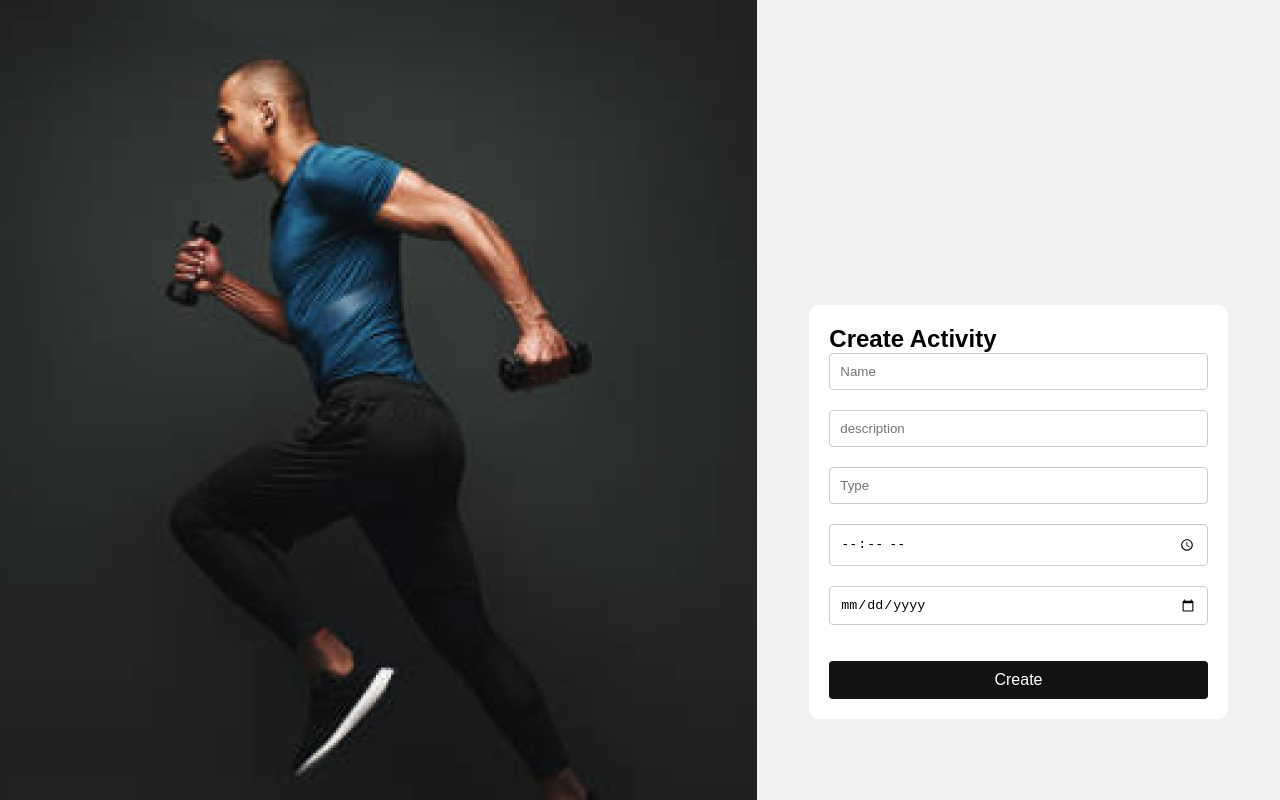
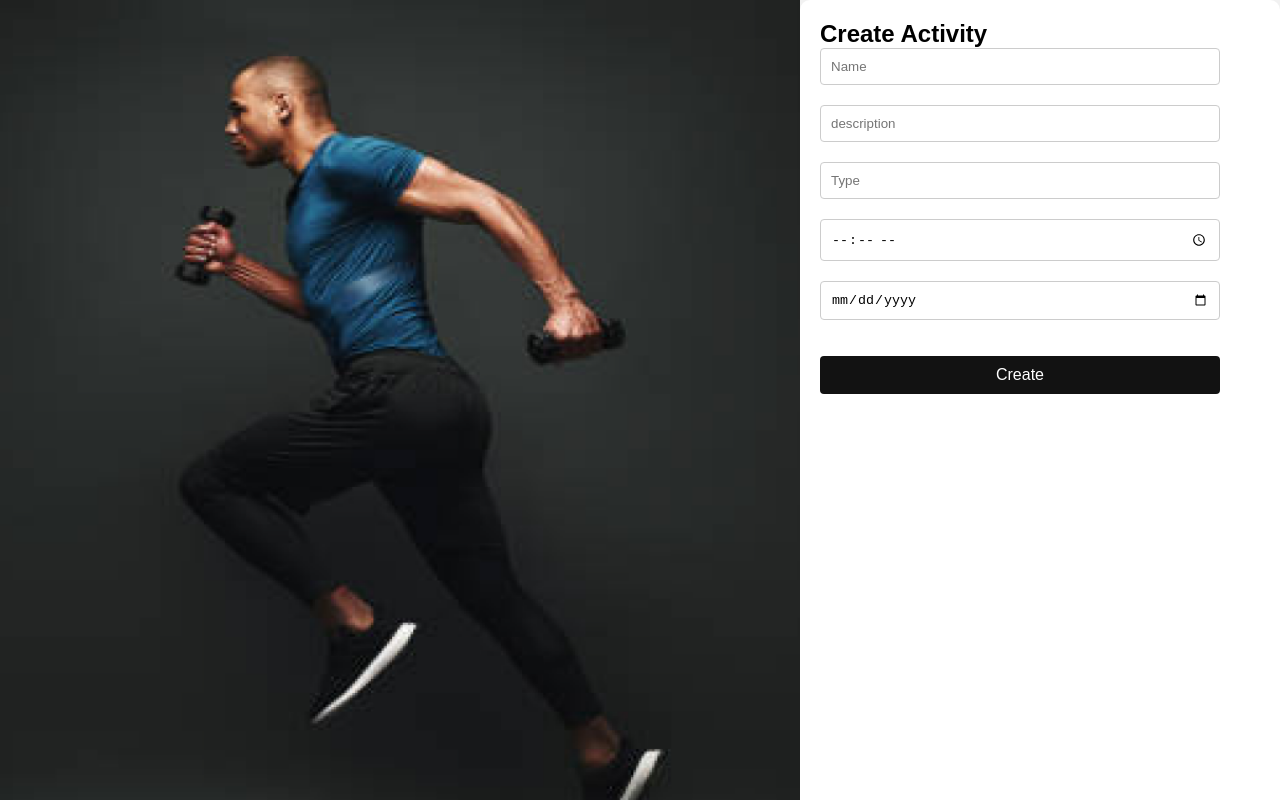
Before and after one commit to Tahir187/Registration-and-Login-form, a React (Vite) app: page /createActivity in a window 1280 px wide. Shown: the top 800 px of the page. Built offline with nearby package versions, Linux system fonts and the light colour scheme.

Commit message:
Changes some css code

```diff
--- a/src/landingPage/CreateActivity.css
+++ b/src/landingPage/CreateActivity.css
@@ -17,33 +17,41 @@ body {
 
 /* image container */
 .left__create__activity__container {
-    flex: 1;
+    flex: 50%;
     display: flex;
-    align-items: center;
-    justify-content: center;
+    /* align-items: center;
+    justify-content: center; */
     background-color: #fff;
+}
+
+.left__create__activity__containe,
+img {
+    height: 955px;
+    width: 800px;
 }
 
 /* Right contaier heading   */
 .right__create__activity__container {
-flex: 1;
-display: flex;
-align-items: center;
-justify-content: center;
-background-color: #f1f1f1;
+    flex: 50%;
+    display: flex;
+    background-color: #f1f1f1;
 }
+
 /* form container */
 .form__container {
-    width: 80%;
-    max-width: 500px;
+    display: flex;
+    flex-direction: column;
+    width: 100%;
+    max-width: 1000px;
     background-color: #fff;
     padding: 20px;
     border-radius: 10px;
 }
 
 /* form container input */
-.form__container input, .form__container select{
-    width: 100%;
+.form__container input,
+.form__container select {
+    width: 400px;
     padding: 10px;
     margin-bottom: 20px;
     border: 1px solid #ccc;
@@ -51,8 +59,8 @@ background-color: #f1f1f1;
 }
 
 /* form container button */
-.form__container button{
-    width: 100%;
+.form__container button {
+    width: 400px;
     padding: 10px;
     background-color: #121212;
     color: #fff;
```
